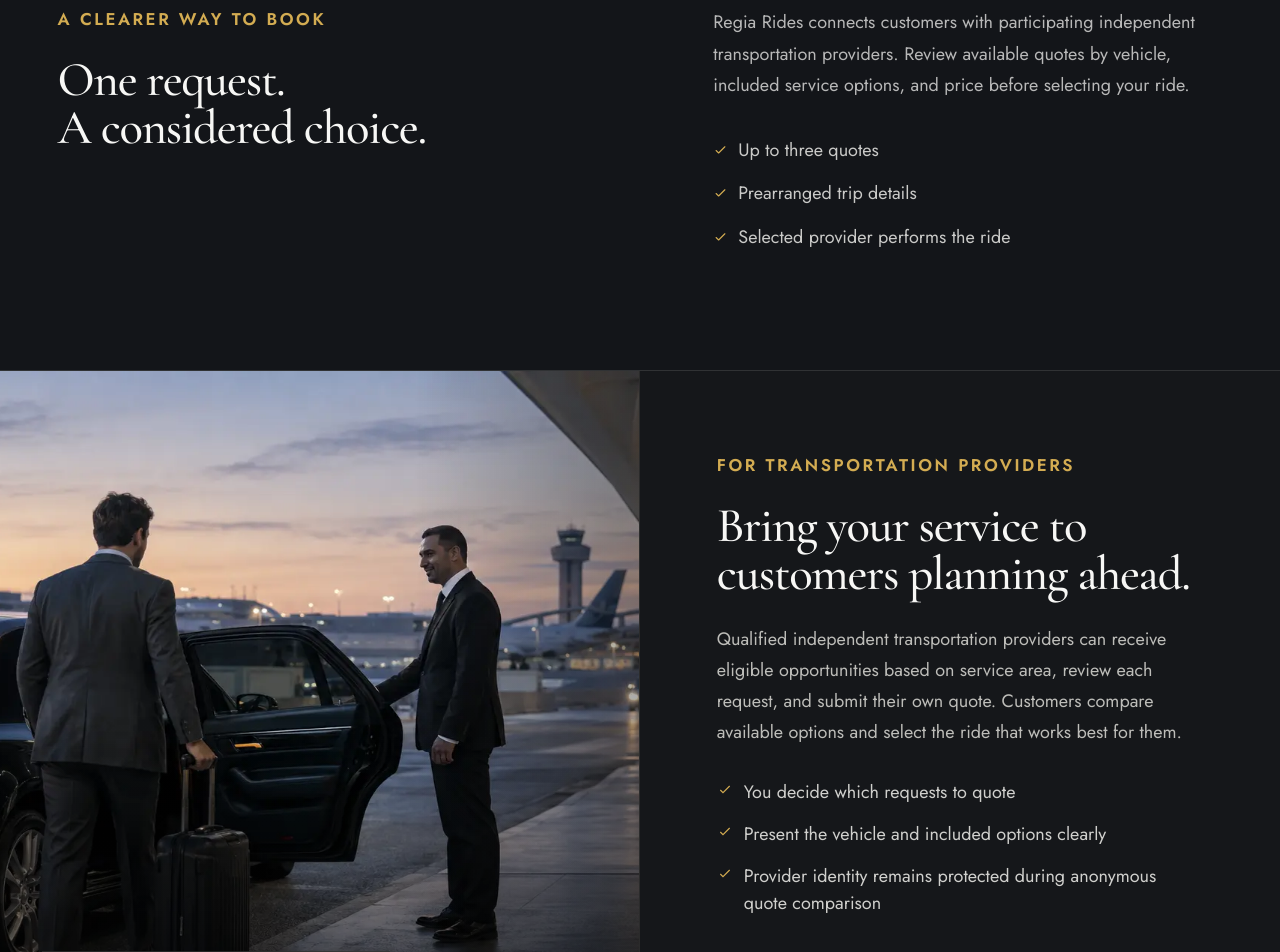
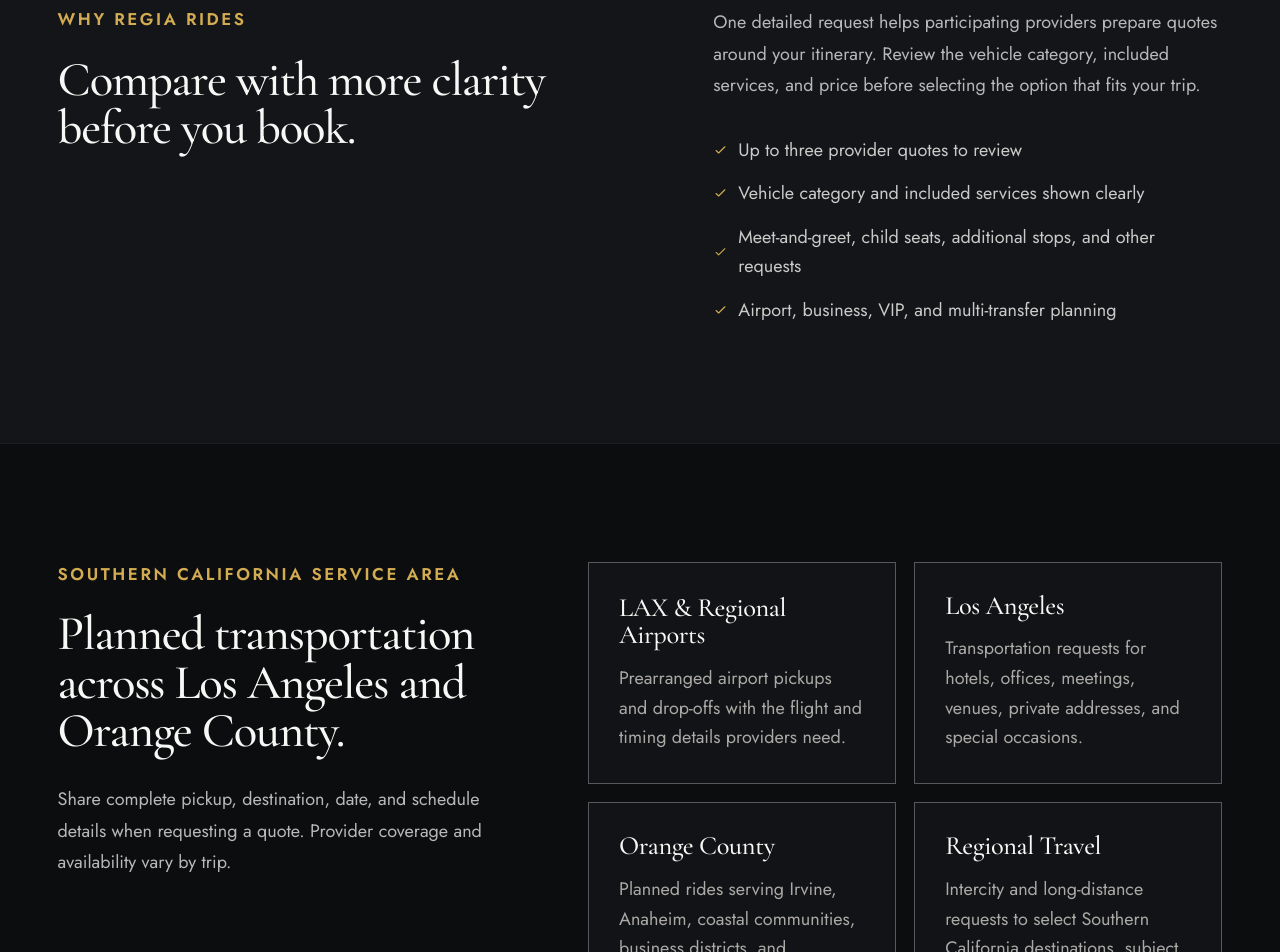
Before and after one commit to Jacob0693/regiarides, a Next.js app: page / in a window 1280 px wide. Shown: the part 5880-6832 px from the top of the page. Built offline with nearby package versions, Linux system fonts and the light colour scheme.

Commit message:
Strengthen value proposition and service-area content

```diff
--- a/src/app/globals.css
+++ b/src/app/globals.css
@@ -277,3 +277,16 @@
   letter-spacing:.04em;
   text-transform:none;
 }
+
+/* Conversion-focused value proposition and service-area coverage. */
+.service-area-section{display:grid;grid-template-columns:minmax(0,.82fr) minmax(520px,1.18fr);align-items:start;gap:clamp(52px,7vw,100px)}
+.service-area-section:before{background:var(--surface-deep)}
+.service-area-copy h2{margin:0;font-size:clamp(2.85rem,3.8vw,4.25rem);font-weight:500;letter-spacing:-.025em;line-height:1}
+.service-area-copy>p:last-child{max-width:560px;margin:28px 0 0;color:var(--muted);font-size:18px;line-height:1.75}
+.service-area-grid{display:grid;grid-template-columns:repeat(2,minmax(0,1fr));gap:18px}
+.area-card{display:flex;min-height:190px;flex-direction:column;justify-content:flex-end;padding:30px;border:1px solid var(--frame-line);background:#121316;transition:border-color 220ms ease,background-color 220ms ease,box-shadow 220ms ease}
+.area-card h3{margin:0 0 14px;font-size:1.65rem;font-weight:500;letter-spacing:-.015em;line-height:1.05}
+.area-card p{margin:0;color:#aaa9a5;font-size:18px;line-height:1.65}
+@media(hover:hover) and (pointer:fine){.area-card:hover{border-color:var(--action-line);background-color:#17181b;box-shadow:0 0 0 1px rgba(211,172,82,.08) inset}.area-card:hover h3{color:#fff}}
+@media(max-width:1100px){.service-area-section{grid-template-columns:1fr}.service-area-copy>p:last-child{max-width:720px}}
+@media(max-width:760px){.service-area-section{gap:38px}.service-area-grid{grid-template-columns:1fr;gap:14px}.area-card{min-height:170px;padding:26px}.area-card p,.service-area-copy>p:last-child{font-size:17px}}
--- a/src/app/page.tsx
+++ b/src/app/page.tsx
@@ -167,8 +167,30 @@
       </section>
 
       <section className="trust-section">
-        <div><p className="eyebrow">A CLEARER WAY TO BOOK</p><h2>One request.<br />A considered choice.</h2></div>
-        <div className="trust-copy"><p>Regia Rides connects customers with participating independent transportation providers. Review available quotes by vehicle, included service options, and price before selecting your ride.</p><div className="trust-points"><span><CheckIcon /> Up to three quotes</span><span><CheckIcon /> Prearranged trip details</span><span><CheckIcon /> Selected provider performs the ride</span></div></div>
+        <div><p className="eyebrow">WHY REGIA RIDES</p><h2>Compare with more clarity before you book.</h2></div>
+        <div className="trust-copy">
+          <p>One detailed request helps participating providers prepare quotes around your itinerary. Review the vehicle category, included services, and price before selecting the option that fits your trip.</p>
+          <div className="trust-points">
+            <span><CheckIcon /> Up to three provider quotes to review</span>
+            <span><CheckIcon /> Vehicle category and included services shown clearly</span>
+            <span><CheckIcon /> Meet-and-greet, child seats, additional stops, and other requests</span>
+            <span><CheckIcon /> Airport, business, VIP, and multi-transfer planning</span>
+          </div>
+        </div>
+      </section>
+
+      <section className="section service-area-section" id="service-area">
+        <div className="service-area-copy">
+          <p className="eyebrow">SOUTHERN CALIFORNIA SERVICE AREA</p>
+          <h2>Planned transportation across Los Angeles and Orange County.</h2>
+          <p>Share complete pickup, destination, date, and schedule details when requesting a quote. Provider coverage and availability vary by trip.</p>
+        </div>
+        <div className="service-area-grid">
+          <article className="area-card"><h3>LAX &amp; Regional Airports</h3><p>Prearranged airport pickups and drop-offs with the flight and timing details providers need.</p></article>
+          <article className="area-card"><h3>Los Angeles</h3><p>Transportation requests for hotels, offices, meetings, venues, private addresses, and special occasions.</p></article>
+          <article className="area-card"><h3>Orange County</h3><p>Planned rides serving Irvine, Anaheim, coastal communities, business districts, and surrounding areas.</p></article>
+          <article className="area-card"><h3>Regional Travel</h3><p>Intercity and long-distance requests to select Southern California destinations, subject to provider coverage.</p></article>
+        </div>
       </section>
 
       <section className="provider-section" id="providers">
```
